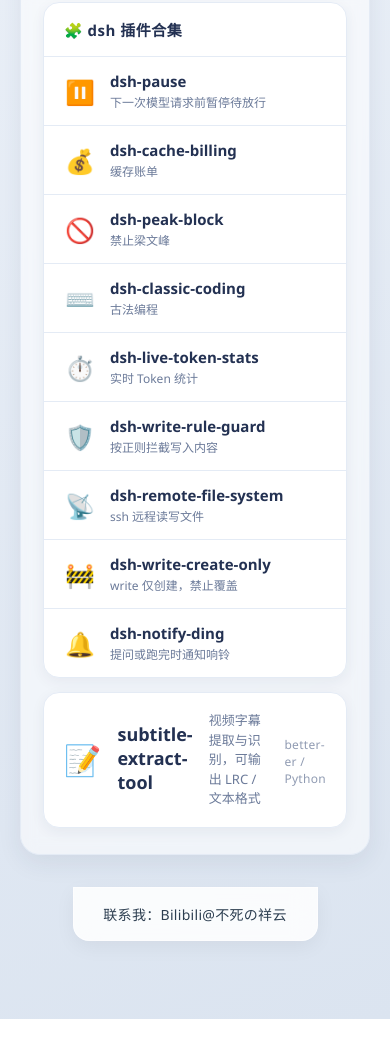
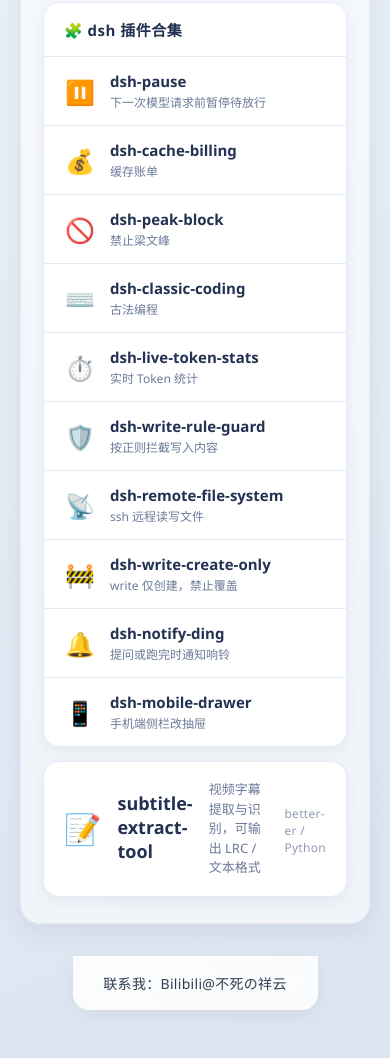
Before and after one commit to better-er/better-er.github.io, a plain HTML site: page repos.html in a window 390 px wide. Shown: the part 762-1820 px from the top of the page. Before the commit the page ends 1781 px from the top, so only its background shows below. Drawn offline with Linux system fonts and the light colour scheme.

Commit message:
repos: 补上 dsh-mobile-drawer

```diff
--- a/repos.html
+++ b/repos.html
@@ -126,6 +126,13 @@
                             <span class="group-desc">提问或跑完时通知响铃</span>
                         </span>
                     </a>
+                    <a class="group-item" href="https://github.com/better-er/dsh-mobile-drawer" target="_blank">
+                        <span class="group-icon">📱</span>
+                        <span class="group-body">
+                            <span class="group-name">dsh-mobile-drawer</span>
+                            <span class="group-desc">手机端侧栏改抽屉</span>
+                        </span>
+                    </a>
                 </div>
             </div>
             <a class="card sub" href="https://github.com/better-er/subtitle-extract-tool" target="_blank">
```
